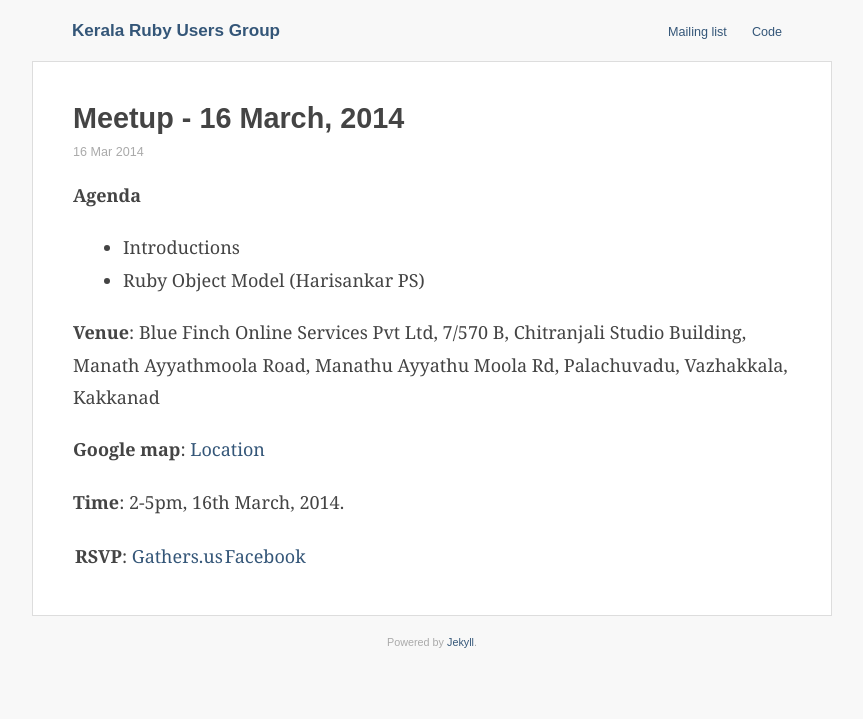
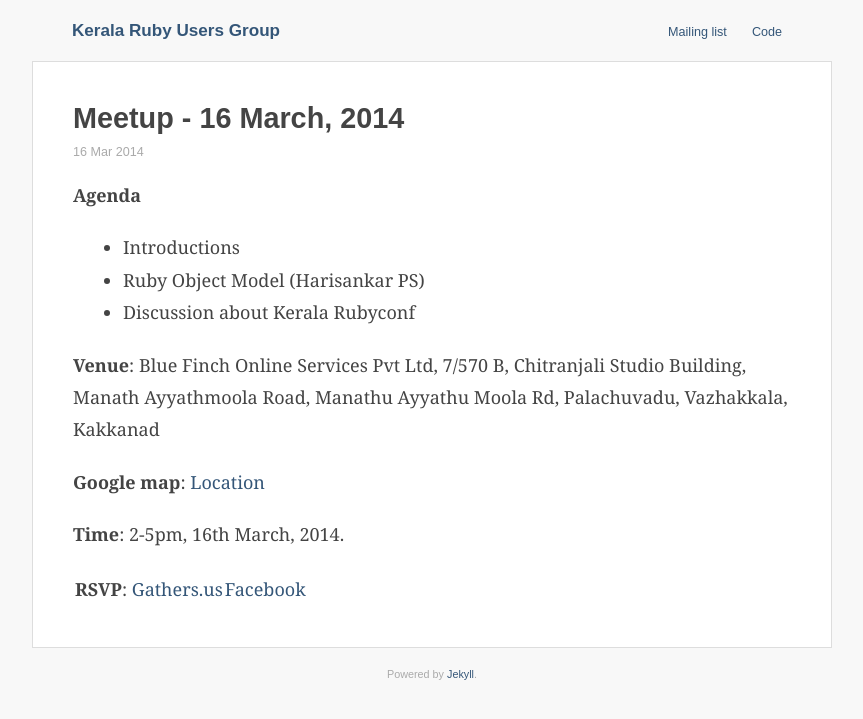
Before and after one commit to krug/krug.github.io, a Jekyll site: the page built from _posts/2014-03-16-mar-2014-meetup.md, in a window 1280 px wide. Shown: the top 719 px of the page, without its empty margins (208-1071 px from the left). Built offline with Jekyll 4.4.1, drawn with Linux system fonts in a browser that asks for light colours.

Commit message:
Update 2014-03-16-mar-2014-meetup.md

```diff
--- a/_posts/2014-03-16-mar-2014-meetup.md
+++ b/_posts/2014-03-16-mar-2014-meetup.md
@@ -9,6 +9,7 @@ categories: meetups
 
 * Introductions
 * Ruby Object Model (Harisankar PS)
+* Discussion about Kerala Rubyconf
 
 **Venue**: Blue Finch Online Services Pvt Ltd, 7/570 B, Chitranjali Studio Building, Manath Ayyathmoola Road, Manathu Ayyathu Moola Rd, Palachuvadu, Vazhakkala, Kakkanad
 
```
